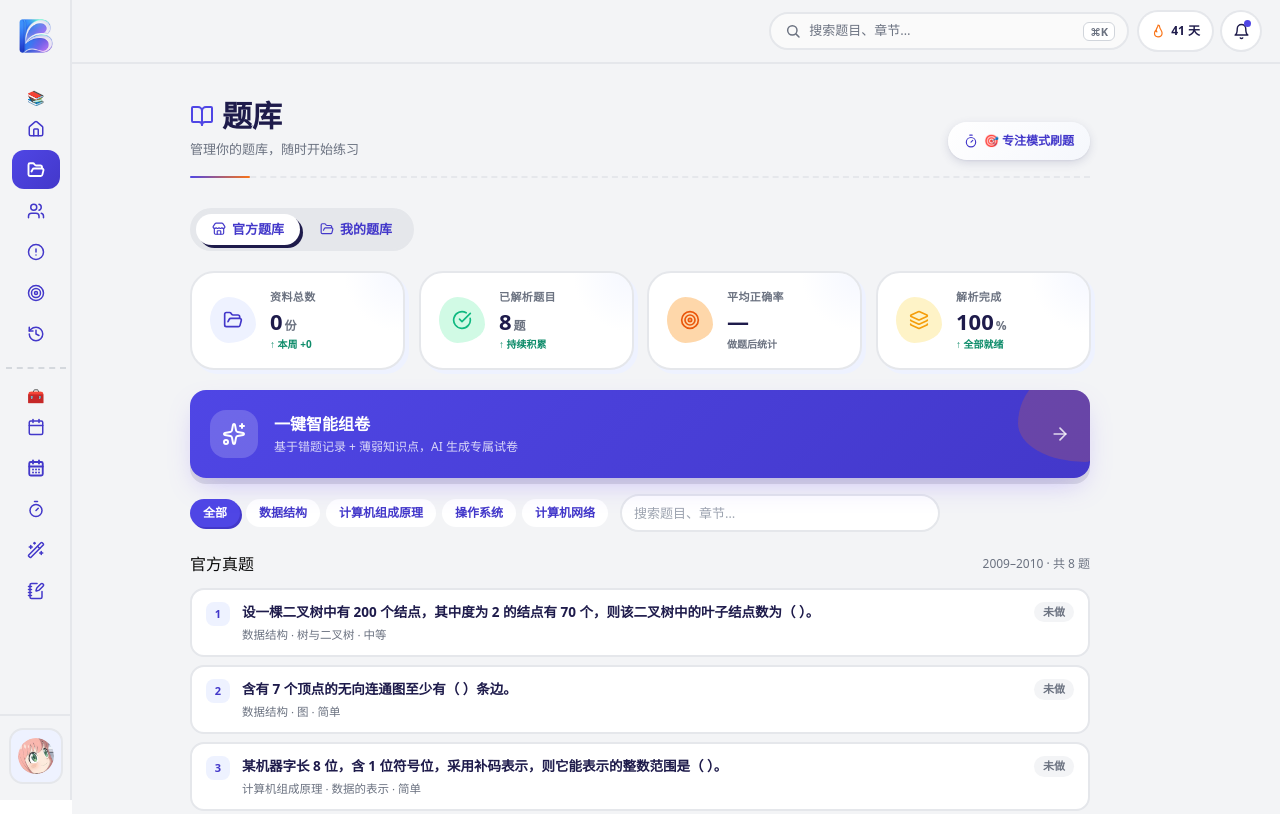
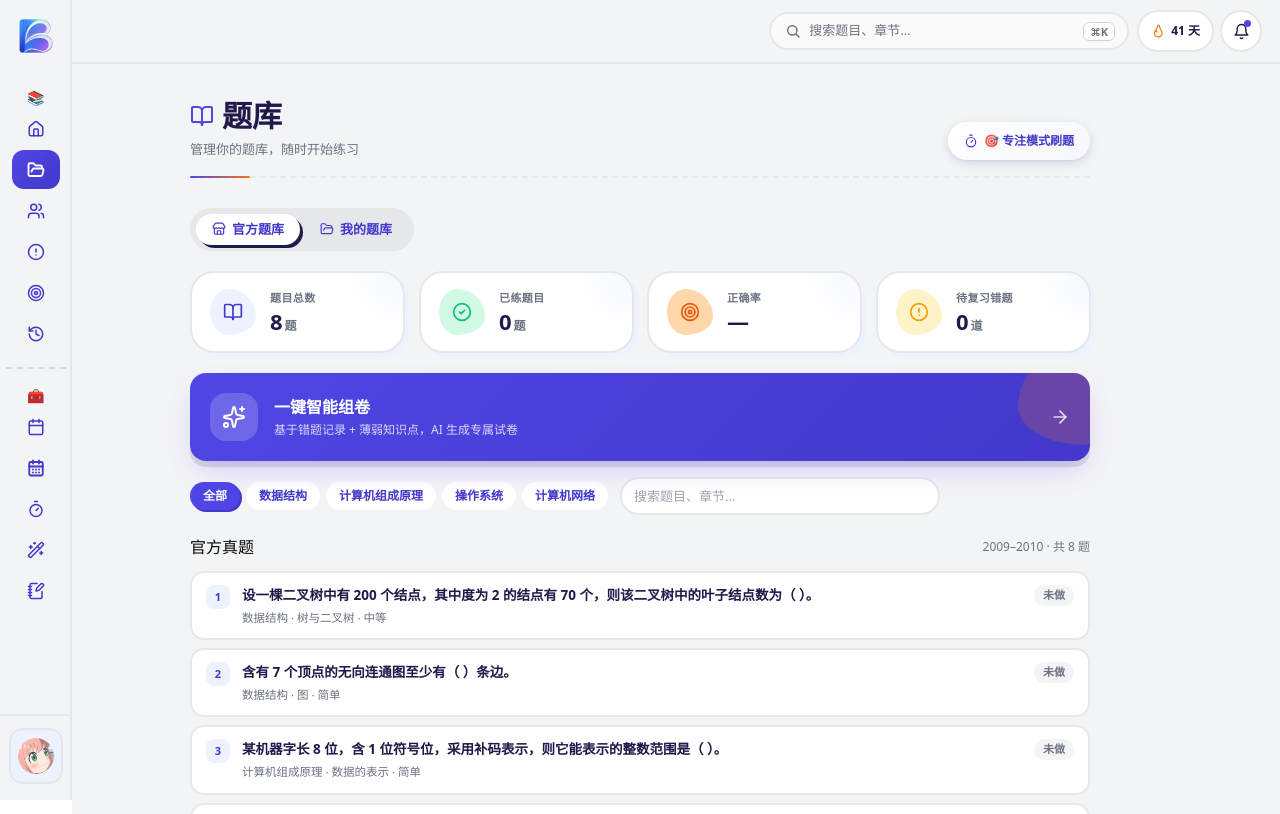
Before and after one commit to wyih1221/binary-study, a plain HTML site: page html/library.html in a window 1280 px wide. Shown: the top 814 px of the page. Drawn offline with Linux system fonts and the light colour scheme.

Commit message:
题库页统计卡改为题目总数/已练题目/正确率/待复习错题，去小字，hover 换淡蓝

```diff
--- a/html/library.html
+++ b/html/library.html
@@ -184,66 +184,33 @@
                             d="m6 14 1.5-2.9A2 2 0 0 1 9.24 10H20a2 2 0 0 1 1.94 2.5l-1.54 6a2 2 0 0 1-1.95 1.5H4a2 2 0 0 1-2-2V5a2 2 0 0 1 2-2h3.9a2 2 0 0 1 1.69.9l.81 1.2a2 2 0 0 0 1.67.9H18a2 2 0 0 1 2 2v2">
                         </path>
                     </svg>我的题库</button></div>
-            <div class="v3-stats mt-5">
+            <div class="v3-stats mt-5 bh-lib-stats">
                 <div class="v3-stat">
-                    <div class="v3-stat-ic bg-grape-soft text-grape-deep"><svg xmlns="http://www.w3.org/2000/svg"
-                            width="24" height="24" viewBox="0 0 24 24" fill="none" stroke="currentColor"
-                            stroke-width="2" stroke-linecap="round" stroke-linejoin="round"
-                            class="lucide lucide-folder-open size-5" aria-hidden="true">
-                            <path
-                                d="m6 14 1.5-2.9A2 2 0 0 1 9.24 10H20a2 2 0 0 1 1.94 2.5l-1.54 6a2 2 0 0 1-1.95 1.5H4a2 2 0 0 1-2-2V5a2 2 0 0 1 2-2h3.9a2 2 0 0 1 1.69.9l.81 1.2a2 2 0 0 0 1.67.9H18a2 2 0 0 1 2 2v2">
-                            </path>
-                        </svg></div>
+                    <div class="v3-stat-ic bg-grape-soft text-grape-deep"><svg xmlns="http://www.w3.org/2000/svg" width="24" height="24" viewBox="0 0 24 24" fill="none" stroke="currentColor" stroke-width="2" stroke-linecap="round" stroke-linejoin="round" class="lucide lucide-book-open size-5" aria-hidden="true"><path d="M12 7v14"></path><path d="M3 18a1 1 0 0 1-1-1V4a1 1 0 0 1 1-1h5a4 4 0 0 1 4 4 4 4 0 0 1 4-4h5a1 1 0 0 1 1 1v13a1 1 0 0 1-1 1h-6a3 3 0 0 0-3 3 3 3 0 0 0-3-3z"></path></svg></div>
                     <div>
-                        <div class="v3-stat-label">资料总数</div>
-                        <div class="v3-stat-val">0<em>份</em></div>
-                        <div class="v3-stat-trend up">↑ 本周 +0</div>
+                        <div class="v3-stat-label">题目总数</div>
+                        <div class="v3-stat-val">0<em>题</em></div>
                     </div>
                 </div>
                 <div class="v3-stat">
-                    <div class="v3-stat-ic bg-mint-soft text-mint"><svg xmlns="http://www.w3.org/2000/svg" width="24"
-                            height="24" viewBox="0 0 24 24" fill="none" stroke="currentColor" stroke-width="2"
-                            stroke-linecap="round" stroke-linejoin="round" class="lucide lucide-circle-check-big size-5"
-                            aria-hidden="true">
-                            <path d="M21.801 10A10 10 0 1 1 17 3.335"></path>
-                            <path d="m9 11 3 3L22 4"></path>
-                        </svg></div>
+                    <div class="v3-stat-ic bg-mint-soft text-mint"><svg xmlns="http://www.w3.org/2000/svg" width="24" height="24" viewBox="0 0 24 24" fill="none" stroke="currentColor" stroke-width="2" stroke-linecap="round" stroke-linejoin="round" class="lucide lucide-circle-check size-5" aria-hidden="true"><circle cx="12" cy="12" r="10"></circle><path d="m9 12 2 2 4-4"></path></svg></div>
                     <div>
-                        <div class="v3-stat-label">已解析题目</div>
+                        <div class="v3-stat-label">已练题目</div>
                         <div class="v3-stat-val">0<em>题</em></div>
-                        <div class="v3-stat-trend up">↑ 持续积累</div>
                     </div>
                 </div>
                 <div class="v3-stat">
-                    <div class="v3-stat-ic bg-peach-soft text-peach-deep"><svg xmlns="http://www.w3.org/2000/svg"
-                            width="24" height="24" viewBox="0 0 24 24" fill="none" stroke="currentColor"
-                            stroke-width="2" stroke-linecap="round" stroke-linejoin="round"
-                            class="lucide lucide-target size-5" aria-hidden="true">
-                            <circle cx="12" cy="12" r="10"></circle>
-                            <circle cx="12" cy="12" r="6"></circle>
-                            <circle cx="12" cy="12" r="2"></circle>
-                        </svg></div>
+                    <div class="v3-stat-ic bg-peach-soft text-peach-deep"><svg xmlns="http://www.w3.org/2000/svg" width="24" height="24" viewBox="0 0 24 24" fill="none" stroke="currentColor" stroke-width="2" stroke-linecap="round" stroke-linejoin="round" class="lucide lucide-target size-5" aria-hidden="true"><circle cx="12" cy="12" r="10"></circle><circle cx="12" cy="12" r="6"></circle><circle cx="12" cy="12" r="2"></circle></svg></div>
                     <div>
-                        <div class="v3-stat-label">平均正确率</div>
+                        <div class="v3-stat-label">正确率</div>
                         <div class="v3-stat-val">—</div>
-                        <div class="v3-stat-trend" style="color: var(--ink-faint);">做题后统计</div>
                     </div>
                 </div>
                 <div class="v3-stat">
-                    <div class="v3-stat-ic bg-mango-soft text-mango"><svg xmlns="http://www.w3.org/2000/svg" width="24"
-                            height="24" viewBox="0 0 24 24" fill="none" stroke="currentColor" stroke-width="2"
-                            stroke-linecap="round" stroke-linejoin="round" class="lucide lucide-layers size-5"
-                            aria-hidden="true">
-                            <path
-                                d="M12.83 2.18a2 2 0 0 0-1.66 0L2.6 6.08a1 1 0 0 0 0 1.83l8.58 3.91a2 2 0 0 0 1.66 0l8.58-3.9a1 1 0 0 0 0-1.83z">
-                            </path>
-                            <path d="M2 12a1 1 0 0 0 .58.91l8.6 3.91a2 2 0 0 0 1.65 0l8.58-3.9A1 1 0 0 0 22 12"></path>
-                            <path d="M2 17a1 1 0 0 0 .58.91l8.6 3.91a2 2 0 0 0 1.65 0l8.58-3.9A1 1 0 0 0 22 17"></path>
-                        </svg></div>
+                    <div class="v3-stat-ic bg-mango-soft text-mango"><svg xmlns="http://www.w3.org/2000/svg" width="24" height="24" viewBox="0 0 24 24" fill="none" stroke="currentColor" stroke-width="2" stroke-linecap="round" stroke-linejoin="round" class="lucide lucide-circle-alert size-5" aria-hidden="true"><circle cx="12" cy="12" r="10"></circle><line x1="12" x2="12" y1="8" y2="12"></line><line x1="12" x2="12.01" y1="16" y2="16"></line></svg></div>
                     <div>
-                        <div class="v3-stat-label">解析完成</div>
-                        <div class="v3-stat-val">100<em>%</em></div>
-                        <div class="v3-stat-trend up">↑ 全部就绪</div>
+                        <div class="v3-stat-label">待复习错题</div>
+                        <div class="v3-stat-val">0<em>道</em></div>
                     </div>
                 </div>
             </div>
--- a/js/features.js
+++ b/js/features.js
@@ -385,15 +385,19 @@
 
     function stats() {
       var ans = S.get('answers', {});
-      var done = Object.keys(ans).length;
+      var done = Object.keys(ans).filter(function (k) { return QS.some(function (q) { return q.id === k; }); }).length;
       var ok = Object.keys(ans).filter(function (k) { return ans[k].ok; }).length;
+      var wrong = S.get('wrong', []).filter(function (w) { return QS.some(function (q) { return q.id === w.id; }); }).length;
+      var map = {
+        '题目总数': QS.length + '<em>题</em>',
+        '已练题目': done + '<em>题</em>',
+        '正确率': (done ? Math.round(ok / done * 100) + '<em>%</em>' : '—'),
+        '待复习错题': wrong + '<em>道</em>'
+      };
       $$('.v3-stat', main).forEach(function (st) {
         var lab = st.querySelector('.v3-stat-label');
         var val = st.querySelector('.v3-stat-val');
-        if (!lab || !val) return;
-        var name = lab.textContent.trim();
-        if (name === '已解析题目') val.innerHTML = QS.length + '<em>题</em>';
-        else if (name === '平均正确率') val.innerHTML = done ? Math.round(ok / done * 100) + '<em>%</em>' : '—';
+        if (lab && val && map[lab.textContent.trim()]) val.innerHTML = map[lab.textContent.trim()];
       });
     }
 
```
Also changed, not shown: css/site-base.css.
